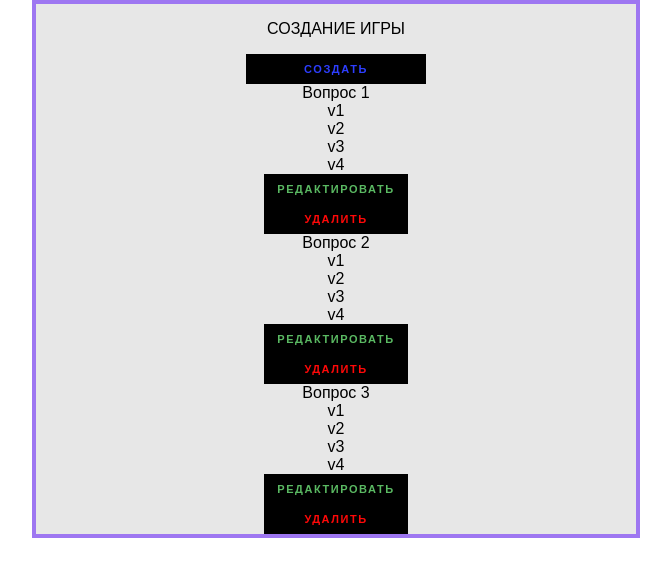
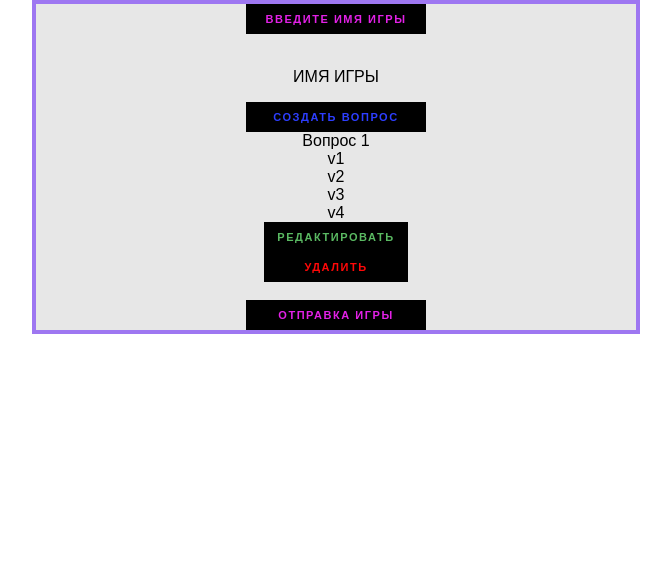
Before and after one commit to Kahoot-bootcamp4/kahootProject, a React (Create React App) app in the folder kahoot-project/: page / in a window 1280 px wide. Shown: the top 576 px of the page, without its empty margins (304-975 px from the left). Built offline with nearby package versions, Linux system fonts and the light colour scheme.

Commit message:
description

```diff
--- a/kahoot-project/src/components/admin_create_game/index.js
+++ b/kahoot-project/src/components/admin_create_game/index.js
@@ -111,22 +111,9 @@ class AdminCreateGame extends Component {
     constructor(props){
         super(props);
         this.state = {
+            description: 'ИМЯ ИГРЫ',
             games: [
                 { question:"Вопрос 1",
-                    answers:[
-                        {var1:"v1",correct: true},
-                        {var2:"v2",correct: false},
-                        {var3:"v3",correct: false} ,
-                        {var4:"v4",correct: false}]
-                },
-                { question:"Вопрос 2",
-                    answers:[
-                        {var1:"v1",correct: true},
-                        {var2:"v2",correct: false},
-                        {var3:"v3",correct: false} ,
-                        {var4:"v4",correct: false}]
-                },
-                { question:"Вопрос 3",
                     answers:[
                         {var1:"v1",correct: true},
                         {var2:"v2",correct: false},
@@ -135,6 +122,15 @@ class AdminCreateGame extends Component {
                 }
             ]
         };
+    };
+
+    sendGame = () => {
+        let newGame = this.state;
+        console.log(newGame);
+    };
+    namedGame = () => {
+        let name = prompt();
+        this.setState({description : name})
     };
 
     deletBlock =(i) => {
@@ -185,15 +181,18 @@ class AdminCreateGame extends Component {
 
 
 
+
     render () {
 
         return (
             <Wrapper>
 
-                <p>СОЗДАНИЕ ИГРЫ</p>
+                <Button height="30" width="30" color="#E321E7" onClick={this.namedGame} >Введите имя игры</Button> <br/>
+                <p>{this.state.description}</p>
 
 
-                <Button height="30" width="30" color="#2D3EFF" onClick={this.createBlock} >Создать</Button>
+
+                <Button height="30" width="30" color="#2D3EFF" onClick={this.createBlock} >Создать вопрос</Button>
                 {
                     this.state.games.map((item, i)=>{
                         return(
@@ -216,6 +215,8 @@ class AdminCreateGame extends Component {
                         )
                     })
                 }
+                <br/><Button height="30" width="30" color="#E321E7" onClick={this.sendGame} >ОТПРАВКА ИГРЫ</Button>
+
             </Wrapper>
         )
     }
```
